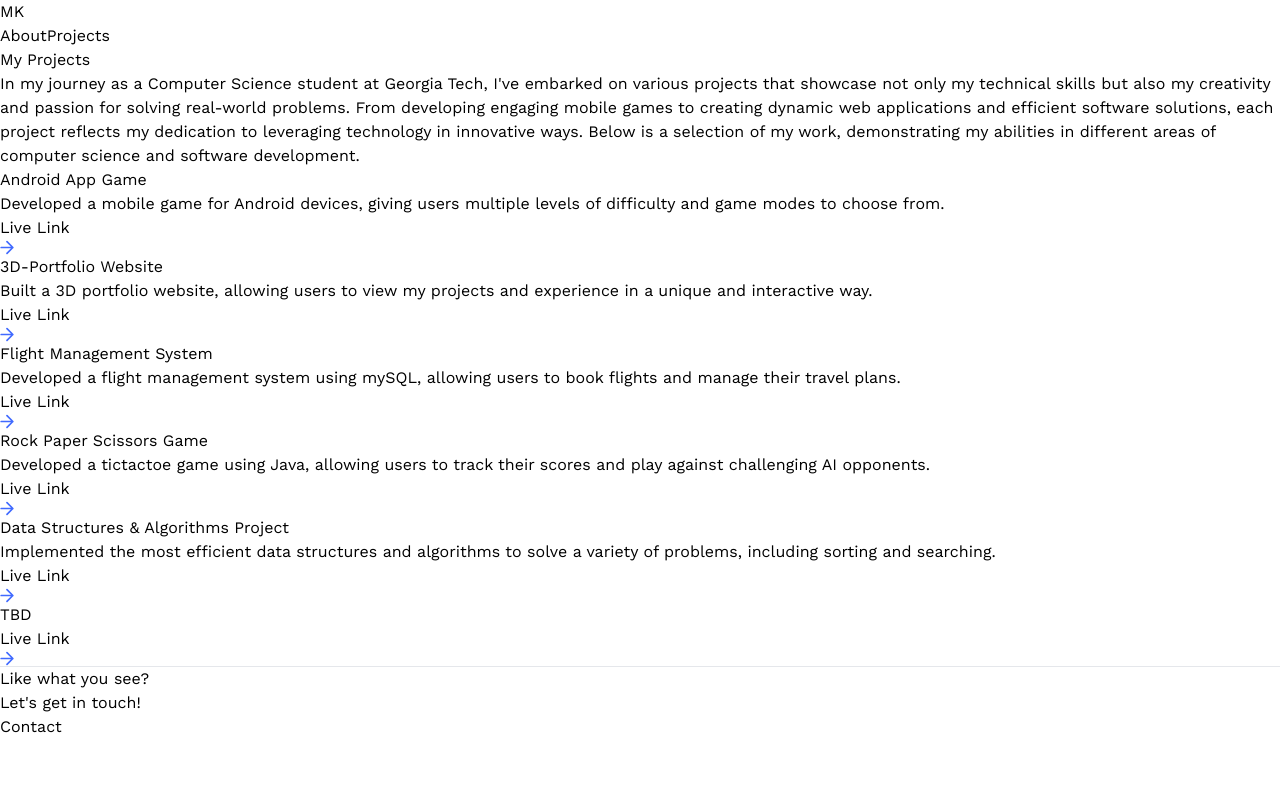
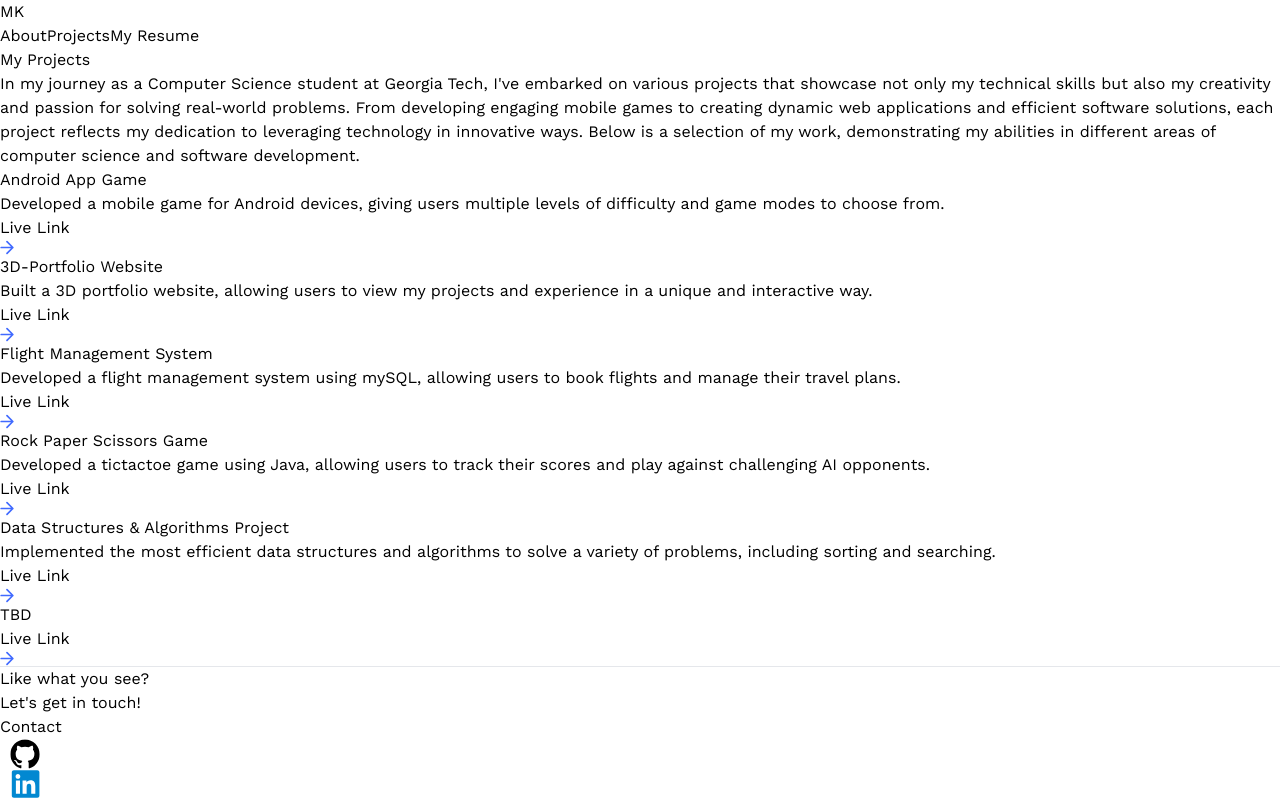
Before and after one commit to achilles1801/3d-portfolio, a React (Vite) app: page /projects in a window 1280 px wide. Built offline with nearby package versions, Linux system fonts and the light colour scheme.

Commit message:
more functionality

```diff
--- a/src/App.jsx
+++ b/src/App.jsx
@@ -1,25 +1,22 @@
-import React from 'react'
-import {Route, BrowserRouter as Router, Routes} from 'react-router-dom';
-import {Home, About, Projects, Contact} from './pages';
+import React from 'react';
+import { Route, BrowserRouter as Router, Routes } from 'react-router-dom';
+import { Home, About, Projects, Contact } from './pages';
 import Navbar from './components/Navbar';
-
 
 const App = () => {
   return (
-    <main classname = 'bg-slate-300/20 h-full'>
+    <main className='bg-slate-300/20 h-full relative'> {/* Make sure the main is relatively positioned */}
       <Router>
         <Navbar />
         <Routes>
-                 <Route path = '/' element ={<Home />}/>
-                 <Route path = '/about' element = {<About />}/>
-                 <Route path = '/projects' element = {<Projects />}/>
-                 <Route path = '/contact' element = {<Contact />}/>
-
+          <Route path='/' element={<Home />} />
+          <Route path='/about' element={<About />} />
+          <Route path='/projects' element={<Projects />} />
+          <Route path='/contact' element={<Contact />} />
         </Routes>
       </Router>
-
     </main>
-  )
+  );
 }
 
-export default App
+export default App;
--- a/src/components/CTA.jsx
+++ b/src/components/CTA.jsx
@@ -1,4 +1,6 @@
+import React from 'react';
 import { Link } from "react-router-dom";
+import { socialLinks } from '../constants'; // Make sure this is the correct path
 
 const CTA = () => {
   return (
@@ -7,9 +9,18 @@ const CTA = () => {
         Like what you see? <br className='sm:block hidden' />
         Let's get in touch!
       </p>
-      <Link to='/contact' className='btn'>
-        Contact
-      </Link>
+      <div className='flex items-center'> {/* Flex container */}
+        <Link to='/contact' className='btn'>
+          Contact
+        </Link>
+        <div className='social-links flex'> {/* Flex container for social links */}
+          {socialLinks.map((link, index) => (
+            <a key={index} href={link.link} target="_blank" rel="noopener noreferrer" className='ml-4'>
+              <img src={link.iconUrl} alt={link.name} className='social-icon' />
+            </a>
+          ))}
+        </div>
+      </div>
     </section>
   );
 };
--- a/src/components/HomeInfo.jsx
+++ b/src/components/HomeInfo.jsx
@@ -28,7 +28,7 @@ const renderContent = {
     ),
     2: (
         <InfoBox
-            text = "I'm a Software Engineer with a passion for building things that live on the internet."
+            text = "A Computer Science student at Georgia Tech who loves to build things."
             link = "/about"
             btnText={"More About Me"}
 
@@ -36,7 +36,7 @@ const renderContent = {
     ),
     3: (
         <InfoBox
-            text = "Led multiple projects to success over the years. Curious about the impact?"
+            text = "I've worked on a wide range of projects, from building websites to creating mobile apps. Want to check them out?"
             link = "/projects"
             btnText={"Visit My Projects"}
 
--- a/src/components/Navbar.jsx
+++ b/src/components/Navbar.jsx
@@ -1,23 +1,26 @@
-import { NavLink } from "react-router-dom"
+import React from 'react';
+import { NavLink } from "react-router-dom";
 
- const  Navbar = () => {
+const Navbar = () => {
   return (
-     <header className="header">
-        <NavLink to = "/" className = "w-10 h-10 rounded-lg bg-white items-center justify-center flex font-bold shadow-md">
-<p className = "blue-gradient_text">MK</p>
+    <header className="header flex justify-between items-center">
+      <NavLink to="/" className="w-10 h-10 rounded-lg bg-white items-center justify-center flex font-bold shadow-md">
+        <p className="blue-gradient_text">MK</p>
       </NavLink>
-        <nav className = "flex text-lg gap-7 font-medium">
-            <NavLink to = "/about" className = {({isActive}) => isActive? 'text-blue-500' :'text-black'}>
+      <nav className="flex text-lg gap-7 font-medium">
+        <NavLink to="/about" className={({ isActive }) => isActive ? 'text-blue-500' : 'text-black'}>
           About
         </NavLink>
-            <NavLink to = "/projects" className = {({isActive}) => isActive? 'text-blue-500' :'text-black'}>
+        <NavLink to="/projects" className={({ isActive }) => isActive ? 'text-blue-500' : 'text-black'}>
           Projects
         </NavLink>
-
+        <a href="https://gtvault-my.sharepoint.com/:w:/g/personal/mkhawaldeh3_gatech_edu/EVYBfKDYqMhPm-ElWW5Mlr0BHdgfAkpD-I6JmLAEAlkyBQ?e=u4GW8E"
+         target="_blank" rel="noopener noreferrer" className="resume-link">
+          My Resume
+        </a>
       </nav>
-
     </header>
-   )
+  );
 }
 
- export default Navbar
+export default Navbar;
--- a/src/constants/index.js
+++ b/src/constants/index.js
@@ -132,11 +132,7 @@ export const experiences = [
 ];
 
 export const socialLinks = [
-    {
-        name: 'Contact',
-        iconUrl: contact,
-        link: '/contact',
-    },
+
     {
         name: 'GitHub',
         iconUrl: github,
@@ -145,7 +141,7 @@ export const socialLinks = [
     {
         name: 'LinkedIn',
         iconUrl: linkedin,
-        link: 'https://www.linkedin.com/in/majd1801',
+        link: 'https://www.linkedin.com/in/majdkhawaldeh',
     }
 ];
 
--- a/src/index.css
+++ b/src/index.css
@@ -196,3 +196,30 @@ body:has(.card[data-color="green"]:hover) {
   transform: scale(1.05);
   box-shadow: 0 0 15px 5px rgba(0, 123, 255, 0.6);
 }
+.social-icon {
+  width: 30px; /* Adjust as needed */
+  height: 30px; /* Adjust as needed */
+  margin: 0 10px;
+}
+.resume-button {
+  padding: 10px 15px;
+  background-color: white; /* White background */
+  color: #111; /* Dark text color for contrast */
+  border: none;
+  border-radius: 5px;
+  text-decoration: none;
+  font-size: 16px;
+  font-weight: bold;
+  text-align: center;
+  display: inline-block;
+  position: absolute;
+  top: 20px;
+  right: 20px;
+  cursor: pointer;
+  box-shadow: 0 0 5px #0F9DFF, 0 0 15px #0F9DFF; /* Subtle blue glow */
+  transition: all 0.3s ease;
+}
+
+.resume-button:hover {
+  box-shadow: 0 0 10px #0F9DFF, 0 0 20px #0F9DFF, 0 0 30px #0F9DFF; /* Enhanced glow on hover */
+}
```
Lines whose indentation alone changed are shown as unchanged.
